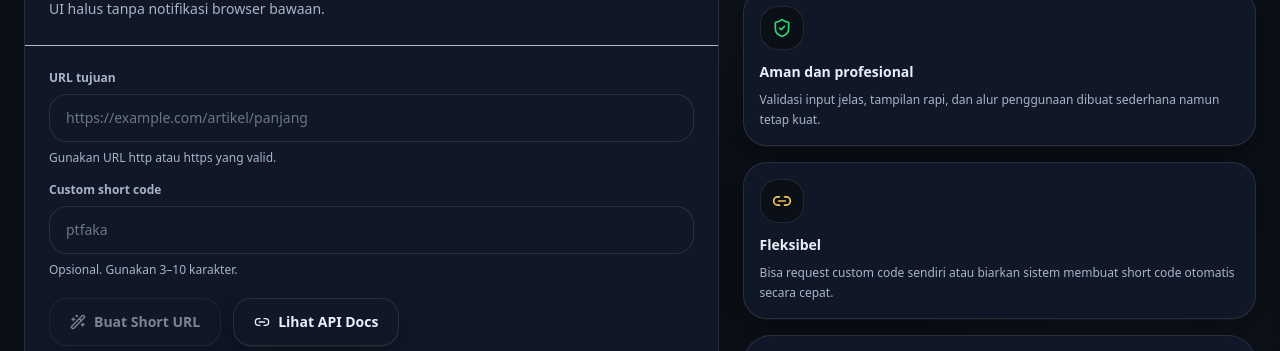
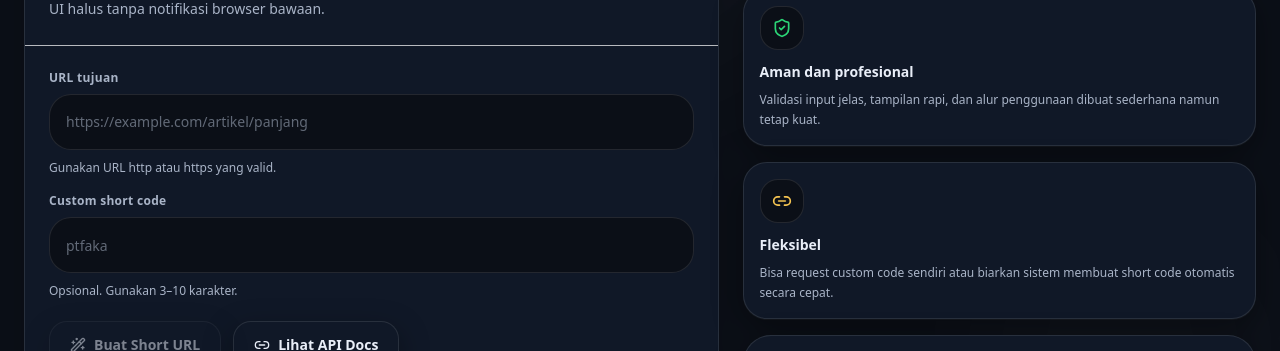
Before and after one commit to akaanakbaik/tiny-kabox, a React (Vite) app: page / in a window 1280 px wide. Shown: the part 293-644 px from the top of the page. Built offline with nearby package versions, Linux system fonts and the light colour scheme; no server answers.

Commit message:
Update Input.tsx

```diff
--- a/src/components/ui/Input.tsx
+++ b/src/components/ui/Input.tsx
@@ -16,25 +16,29 @@ type Props = React.InputHTMLAttributes<HTMLInputElement> & {
 export default function Input({ label, hint, error, rightSlot, className, ...props }: Props) {
   return (
     <div className="w-full">
-      {label ? <div className="mb-2 text-xs font-semibold text-muted">{label}</div> : null}
+      {label ? <label className="mb-2 block text-xs font-semibold tracking-wide text-muted">{label}</label> : null}
 
-      <div className={cn("relative", rightSlot ? "flex items-center" : "")}>
+      <div
+        className={cn(
+          "group relative flex h-14 items-center overflow-hidden rounded-[22px] border bg-surface text-foreground transition-all",
+          error ? "border-danger/70 shadow-[0_0_0_2px_rgba(255,77,79,0.12)]" : "border-border hover:border-white/15 focus-within:border-ring/70 focus-within:shadow-[0_0_0_2px_rgba(122,162,255,0.18)]"
+        )}
+      >
         <input
+          {...props}
           className={cn(
-            "h-12 w-full rounded-2xl border border-border bg-surfaceElev px-4 text-sm text-foreground outline-none transition-all placeholder:text-muted/60 focus-visible:ring-2 focus-visible:ring-ring/30",
+            "h-full w-full bg-transparent px-4 text-sm text-foreground outline-none placeholder:text-muted/55",
             rightSlot ? "pr-12" : "",
-            error ? "ring-2 ring-danger/25" : "",
             className
           )}
-          {...props}
         />
-        {rightSlot ? <div className="absolute right-2 inline-flex items-center justify-center">{rightSlot}</div> : null}
+        {rightSlot ? <div className="absolute right-3 inline-flex items-center justify-center">{rightSlot}</div> : null}
       </div>
 
       {error ? (
-        <div className="mt-2 text-xs font-semibold text-danger">{error}</div>
+        <div className="mt-2 text-xs font-medium text-danger">{error}</div>
       ) : hint ? (
-        <div className="mt-2 text-xs text-muted">{hint}</div>
+        <div className="mt-2 text-xs leading-relaxed text-muted">{hint}</div>
       ) : null}
     </div>
   )
```
